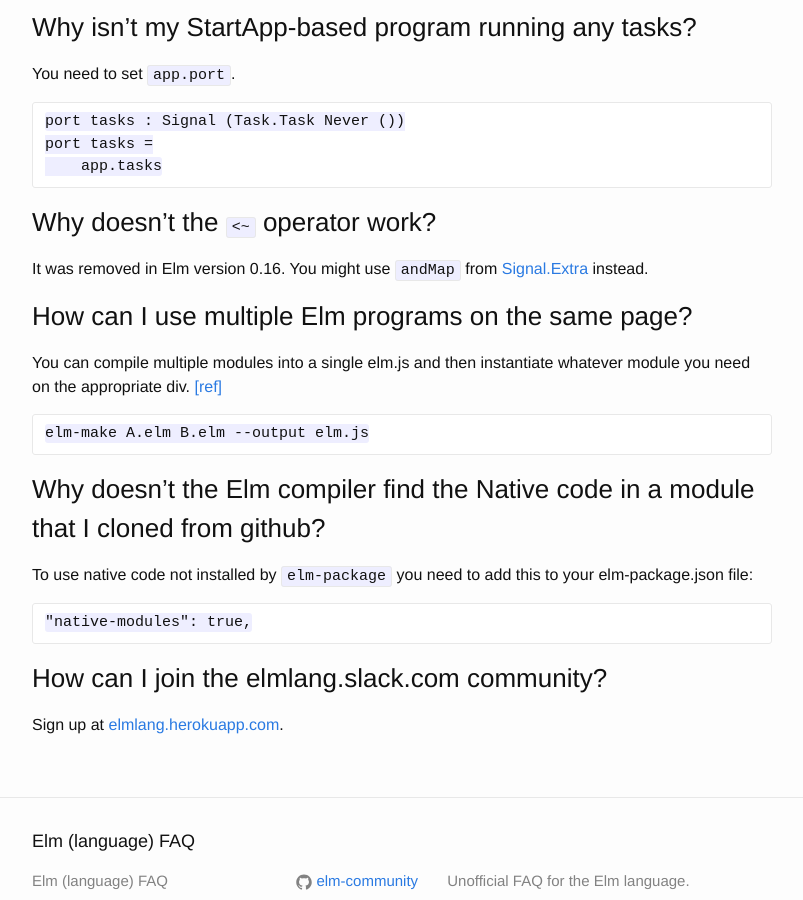
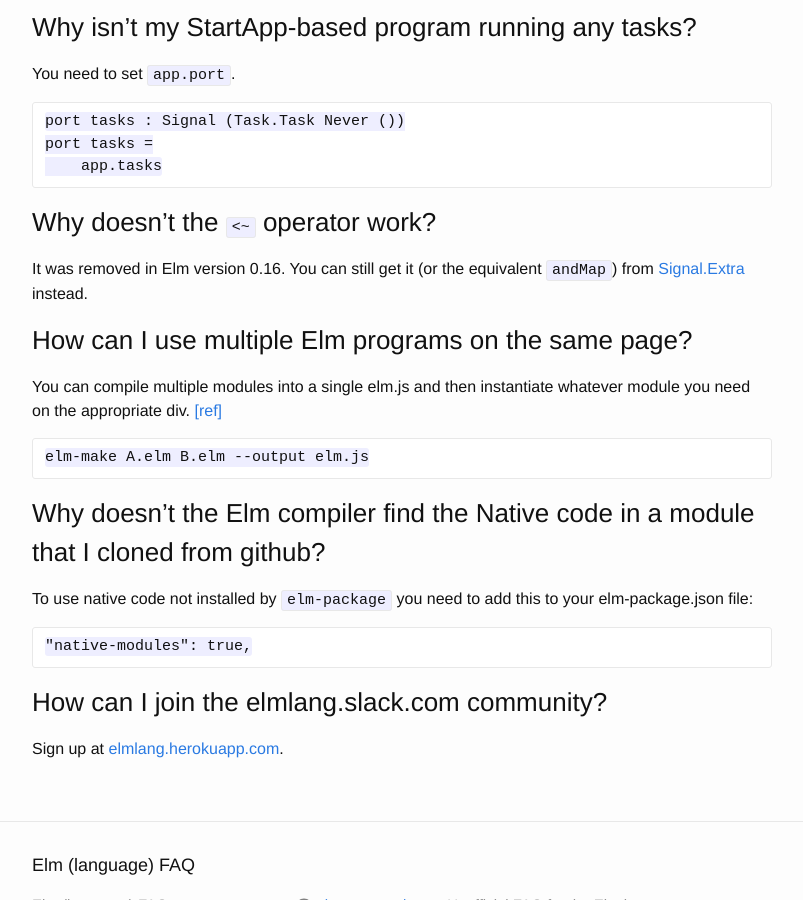
Before and after one commit to gunnarahlberg/elm-faq, a Jekyll site: the page built from index.md, in a window 1280 px wide and 900 px high, scrolled down 2234 px. Shown: the whole window, without its empty margins (238-1041 px from the left). Built offline with Jekyll 4.4.1, drawn with Linux system fonts in a browser that asks for light colours.

Commit message:
Minor change re andMap and <~.

```diff
--- a/index.md
+++ b/index.md
@@ -82,8 +82,8 @@
 
 ### Why doesn't the `<~` operator work?
 
-It was removed in Elm version 0.16. You might use `andMap` from
-[Signal.Extra](http://package.elm-lang.org/packages/Apanatshka/elm-signal-extra/5.7.0/Signal-Extra#andMap)
+It was removed in Elm version 0.16. You can still get it (or the equivalent `andMap`) from
+[Signal.Extra](http://package.elm-lang.org/packages/Apanatshka/elm-signal-extra/latest/Signal-Extra)
 instead.
 
 ### How can I use multiple Elm programs on the same page?
```
